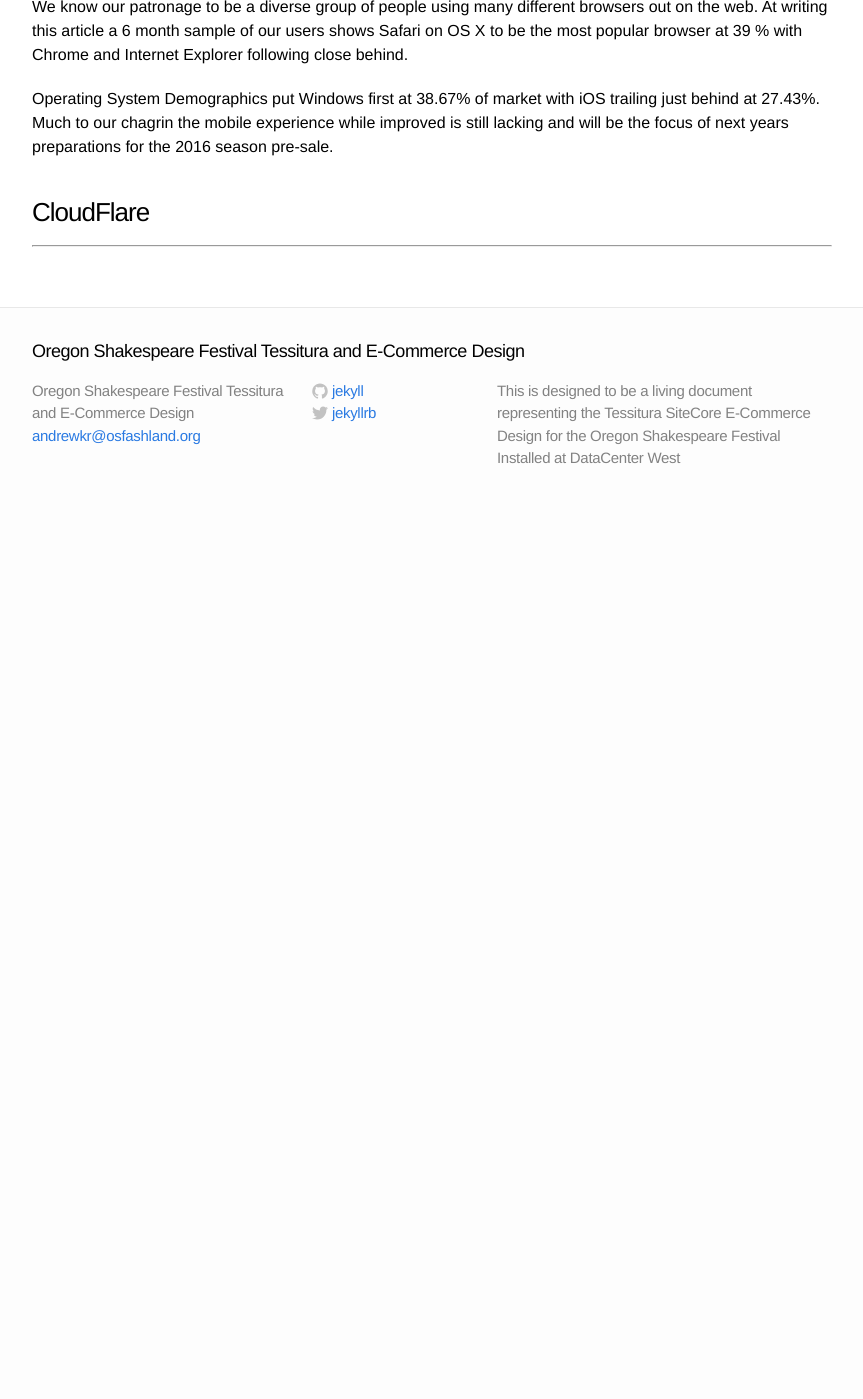
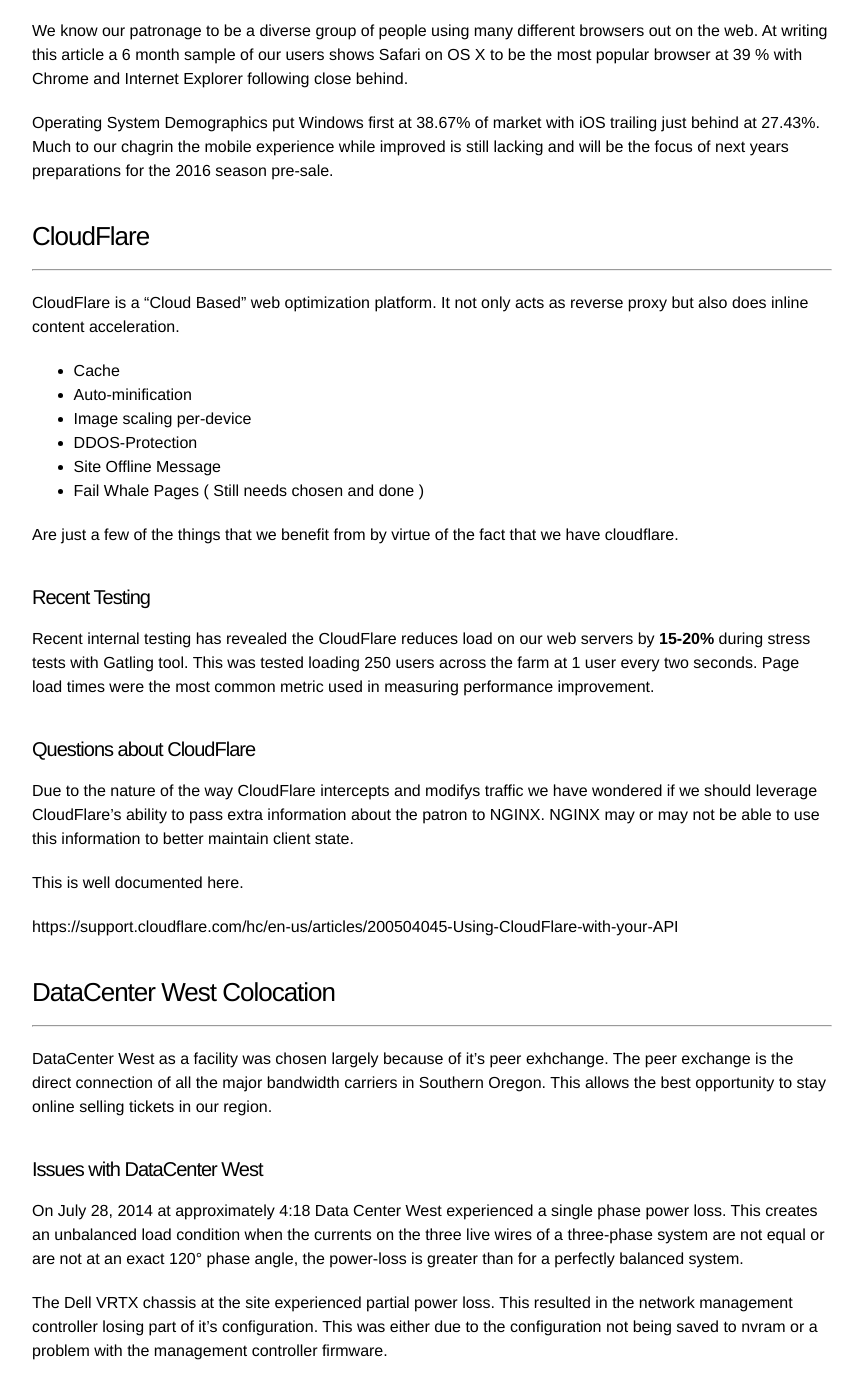
Before and after one commit to OregonShakespeareFestival/oregonshakespearefestival.github.io, a Jekyll site: the page built from _posts/2014-07-29-howthewebworks.markdown, in a window 1280 px wide and 1400 px high, scrolled down 1902 px. Shown: the whole window, without its empty margins (208-1071 px from the left). Built offline with Jekyll 4.4.1, drawn with Linux system fonts in a browser that asks for light colours; before the commit the page ends 2417 px from its top, so only the background shows below that; some of the changed text lies outside the part shown.

Commit message:
partially finished article committing because Joel wanted example narrative

```diff
--- a/_posts/2014-07-29-Network-Diagram.markdown
+++ b/_posts/2014-07-29-Network-Diagram.markdown
@@ -86,7 +86,7 @@ The VRTX Chassis runs an embedded instance of vSphere server.  The vSphere serve
 
 ![vSwitch0](/static/vsphere-network-config.png)
 
->In the above diagram you can see a single simple vSwitch connected to vmNic0.  vvmNic0 is mapped to the DellVRTX blade interface gig 1/1 and 2/1 respectively.  This is a trunk port with 1 as the native vlan and 3 and 687 as tagged.  Together this plus PFSense facilitate all routing.
+>In the above diagram you can see a single simple vSwitch connected to vmNic0.  vmNic0 is mapped to the DellVRTX blade interface gig 1/1 and 2/1 respectively.  This is a trunk port with 1 as the native vlan and 3 and 687 as tagged.  Together this plus PFSense facilitate all routing.
 
 
 ### PFSense Configuration
--- a/_posts/2014-07-29-howthewebworks.markdown
+++ b/_posts/2014-07-29-howthewebworks.markdown
@@ -6,7 +6,7 @@ categories: Website
 ---
 
 ###How the web works.  At the Oregon Shakespeare Festival at least...
-==================================================================
+=======================================================================
 
 Perhaps you've never asked yourself how organizations like the Oregon Shakespeare Festival scale their web infrastructure to accomodate heavy customer load while still providing a rich user experience and speedy check out.  Maybe you should!  A number of incredibly interesting web technologies are out there every day helping you make the purchases you need during member pre-sale events, big thanksgiving day sales, and online events.
 
@@ -51,3 +52,48 @@ Operating System Demographics put Windows first at 38.67% of market with iOS tra
 
 ###CloudFlare
 --------------------------
+CloudFlare is a "Cloud Based" web optimization platform.  It not only acts as reverse proxy but also does inline content acceleration.
+
+*   Cache
+*   Auto-minification
+*   Image scaling per-device
+*   DDOS-Protection
+*   Site Offline Message
+*   Fail Whale Pages ( Still needs chosen and done )
+
+Are just a few of the things that we benefit from by virtue of the fact that we have cloudflare.
+
+#### Recent Testing
+Recent internal testing has revealed the CloudFlare reduces load on our web servers by **15-20%** during stress tests with Gatling tool.  This was tested loading 250 users across the farm at 1 user every two seconds.  Page load times were the most common metric used in measuring performance improvement.
+
+#### Questions about CloudFlare
+Due to the nature of the way CloudFlare intercepts and modifys traffic we have wondered if we should leverage CloudFlare's ability to pass extra information about the patron to NGINX.  NGINX may or may not be able to use this information to better maintain client state.
+
+This is well documented here.
+
+https://support.cloudflare.com/hc/en-us/articles/200504045-Using-CloudFlare-with-your-API
+
+### DataCenter West Colocation
+--------------------------------
+DataCenter West as a facility was chosen largely because of it's peer exhchange.  The peer exchange is the direct connection of all the major bandwidth carriers in Southern Oregon.  This allows the best opportunity to stay online selling tickets in our region.
+
+#### Issues with DataCenter West
+On July 28, 2014 at approximately 4:18 Data Center West experienced a single phase power loss.  This creates an unbalanced load condition when the currents on the three live wires of a three-phase system are not equal or are not at an exact 120° phase angle, the power-loss is greater than for a perfectly balanced system.
+
+The Dell VRTX chassis at the site experienced partial power loss.  This resulted in the network management controller losing part of it's configuration.  This was either due to the configuration not being saved to nvram or a problem with the management controller firmware.
+
+
+### PFSense Firewall Service
+--------------------------------
+
+PFSense -- a firewall distribution based in FreeBSD with a great web interface was chosen to perform firewall services for the e-commerce system largely due to it's low cost, small attack surface, and agility.  PFSense is well support on the vSphere platform.
+
+#### The Next Design Starship
+
+The next design of the DataCenter west rack will include another out of band firewall to hold up SSL VPN between sites.  This will be advantageous in the event that Hunter Fails or Human Intervention is required.
+
+The first candidate is:
+
+http://store.netgate.com/Netgate-FW-7541-1U-Rack-Mount-System-BTO-P1903.aspx
+
+![starship](/static/starship.jpg)
```
Also changed, not shown: other parts of _posts/2014-07-29-howthewebworks.markdown (+1 -0 lines), static/starship.jpg (added), 4 other files.
